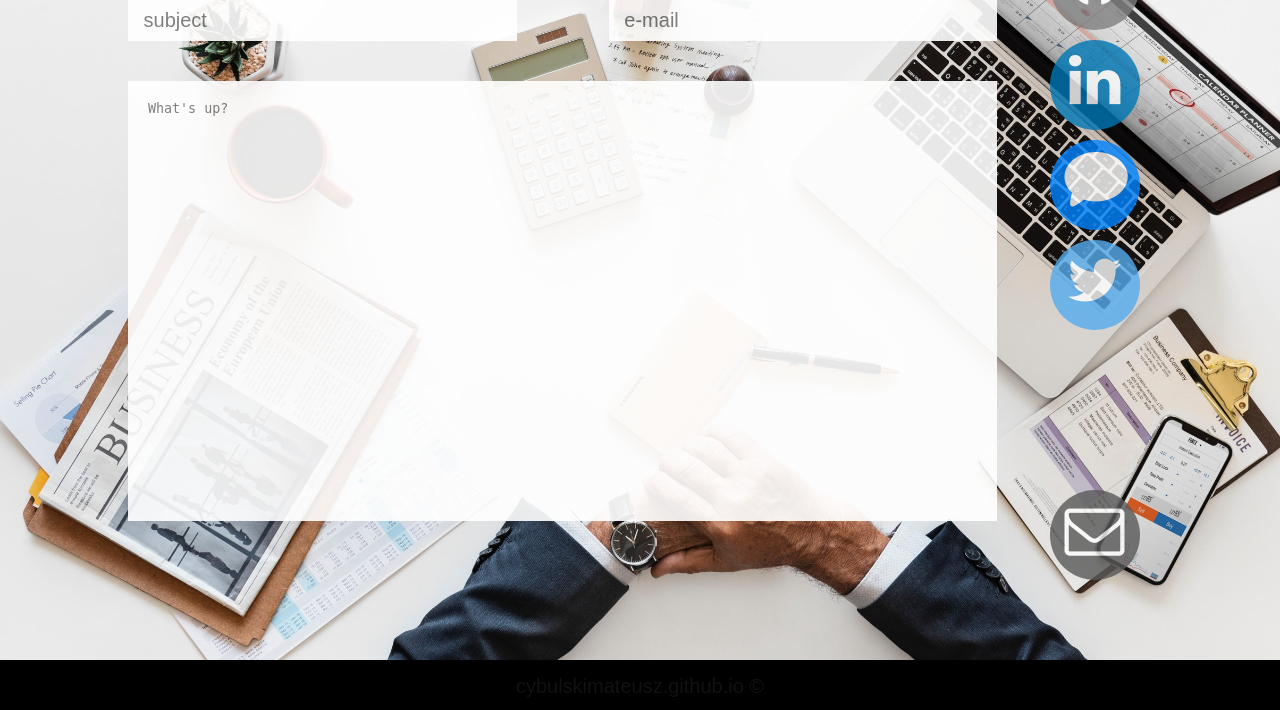
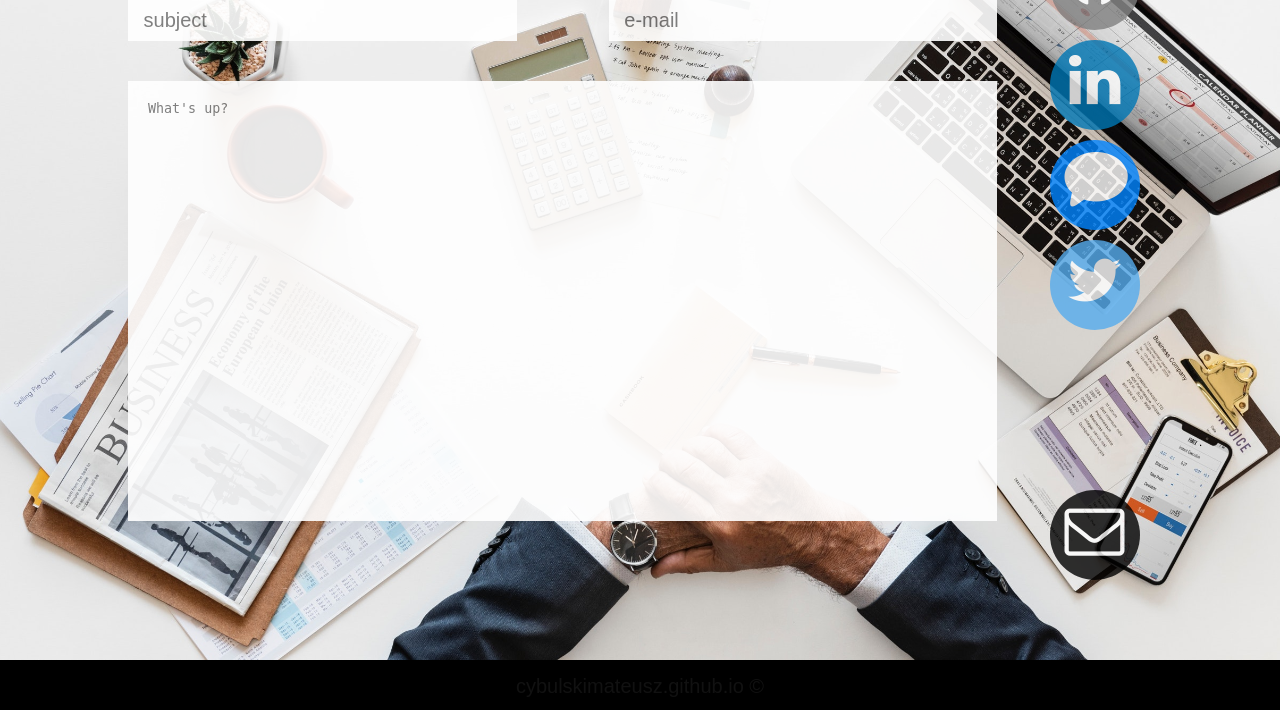
Before and after one commit to cybulskimateusz/cybulskimateusz.github.io, a PHP site: page / in a window 1280 px wide. Shown: the part 2540-3250 px from the top of the page. Run offline with PHP 8.4, Linux system fonts and the light colour scheme.

Commit message:
send color

```diff
--- a/css/main.css
+++ b/css/main.css
@@ -170,7 +170,7 @@ footer{
 }
 #send{
 	margin-top:auto;
-	background-color:#595959;
+	background-color:black;
 }
 #messenger{
 	background-color:#0084ff;
```
